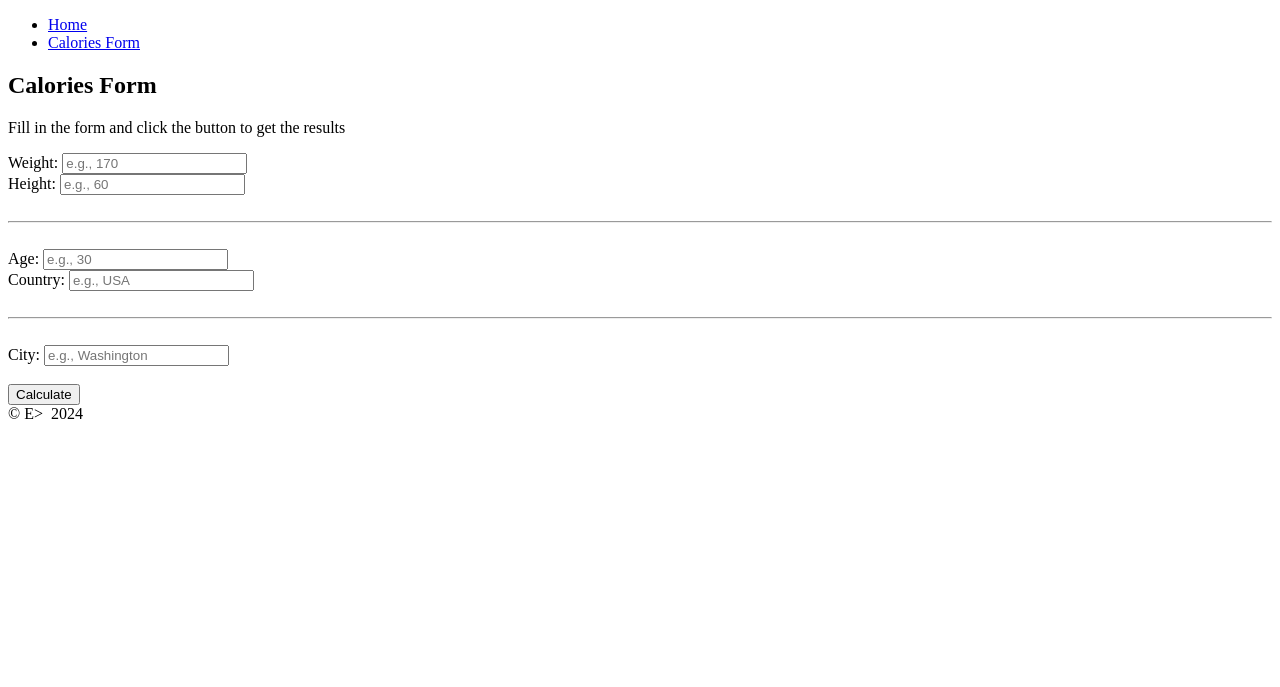
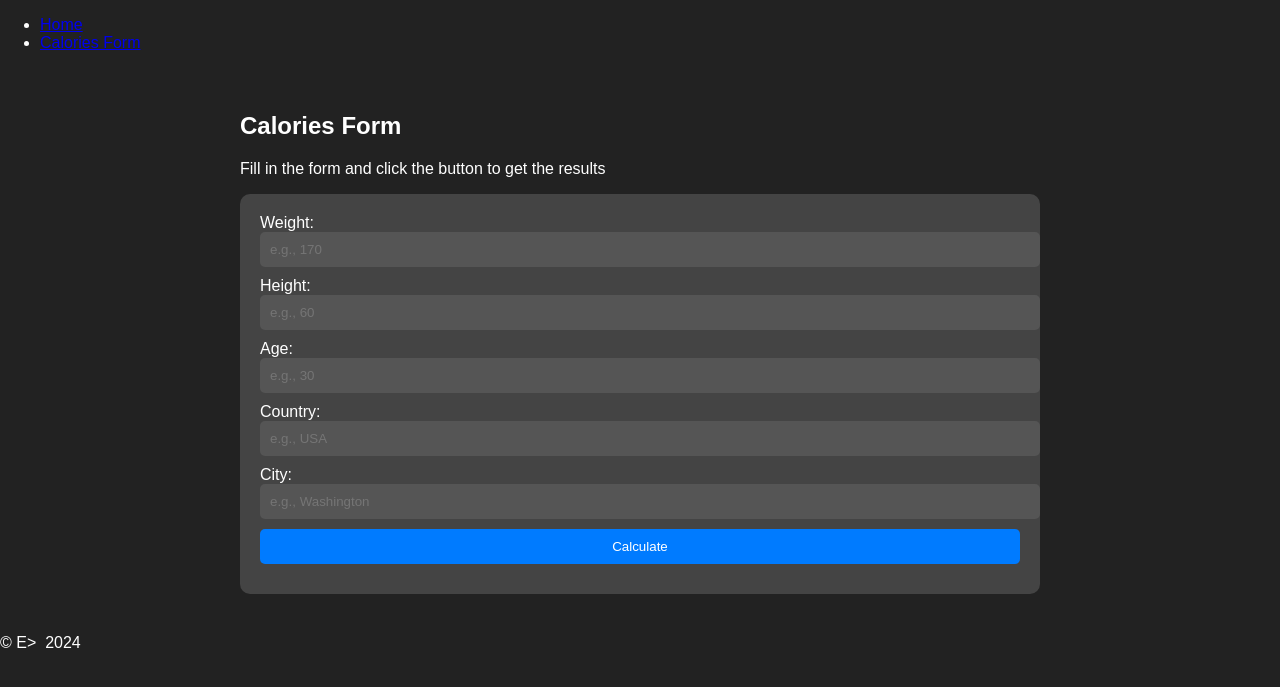
Before and after one commit to emads22/CalorieQuest, a Flask app: page /calories_form in a window 1280 px wide. Shown: the top 687 px of the page. Run offline with Flask 3, Linux system fonts and the light colour scheme; parts of the project's set-up code (start-up, migrations or seed data) failed here and were passed over.

Commit message:
add main.css styles

```diff
--- a/static/styles/main.css
+++ b/static/styles/main.css
@@ -0,0 +1,64 @@
+/* main.css */
+
+/* Body styling */
+body {
+    background-color: #222; /* Dark grey color */
+    color: #fff; /* White text */
+    font-family: Arial, sans-serif; /* Use a common sans-serif font */
+    margin: 0; /* Remove default margin */
+    padding: 0; /* Remove default padding */
+}
+
+/* Header styling */
+header {
+    background-color: #333; /* Darker grey color for header */
+    padding: 20px;
+}
+
+header h1 {
+    margin: 0;
+}
+
+/* Main content container */
+.container {
+    max-width: 800px; /* Limit content width */
+    margin: 20px auto; /* Center content horizontally */
+    padding: 20px;
+}
+
+/* Form styling */
+form {
+    background-color: #444; /* Darker grey for form background */
+    padding: 20px;
+    border-radius: 10px;
+}
+
+input[type="text"],
+input[type="number"],
+input[type="submit"] {
+    width: 100%;
+    padding: 10px;
+    margin-bottom: 10px;
+    border: none;
+    border-radius: 5px;
+    background-color: #555; /* Darker grey for input fields */
+    color: #fff; /* White text */
+}
+
+input[type="submit"] {
+    background-color: #007bff; /* Blue submit button */
+    cursor: pointer;
+}
+
+input[type="submit"]:hover {
+    background-color: #0056b3; /* Darker blue on hover */
+}
+
+/* Result styling */
+.result {
+    margin-top: 20px;
+}
+
+.result p {
+    font-size: 18px;
+}
--- a/templates/calories_form.html
+++ b/templates/calories_form.html
@@ -1,17 +1,16 @@
 {% extends 'base.html' %}
 
 {% block title %}
-    {{ super() }} - Bill Form
+    {{ super() }} - Calories Form
 {% endblock %}
 
 {% block content %}
-
+    <div class="container">
         <h2>Calories Form</h2>
 
         <p>Fill in the form and click the button to get the results</p>
 
         <form action="{{ url_for('calories_form_view') }}" method="post">
-
             {{ caloriesform.hidden_tag() }}  <!-- This includes the CSRF token -->
 
             <div>
@@ -20,30 +19,24 @@
             <div>
                 {{ caloriesform.height.label }} {{ caloriesform.height(size=20) }}
             </div>
-        <br><hr><br>
             <div>
                 {{ caloriesform.age.label }} {{ caloriesform.age(size=20) }}
             </div>
             <div>
                 {{ caloriesform.country.label }} {{ caloriesform.country(size=20) }}
             </div>
-        <br><hr><br>
             <div>
                 {{ caloriesform.city.label }} {{ caloriesform.city(size=20) }}
             </div>
-        <br>
             <div>
                 {{ caloriesform.submit() }}
             </div>
-
         </form>
 
         {% if optimal_calorie_intake %}
-        <br><br><hr><br>
-        <div>
+            <div class="result">
                 <p>You need {{ optimal_calorie_intake }} calories (kcal) today</p>
             </div>
         {% endif %}
-
-
+    </div>
 {% endblock %}
```
Also changed, not shown: templates/index.html (+7 -9 lines), templates/base.html (line endings or trailing spaces). Lines whose indentation alone changed are shown as unchanged.
